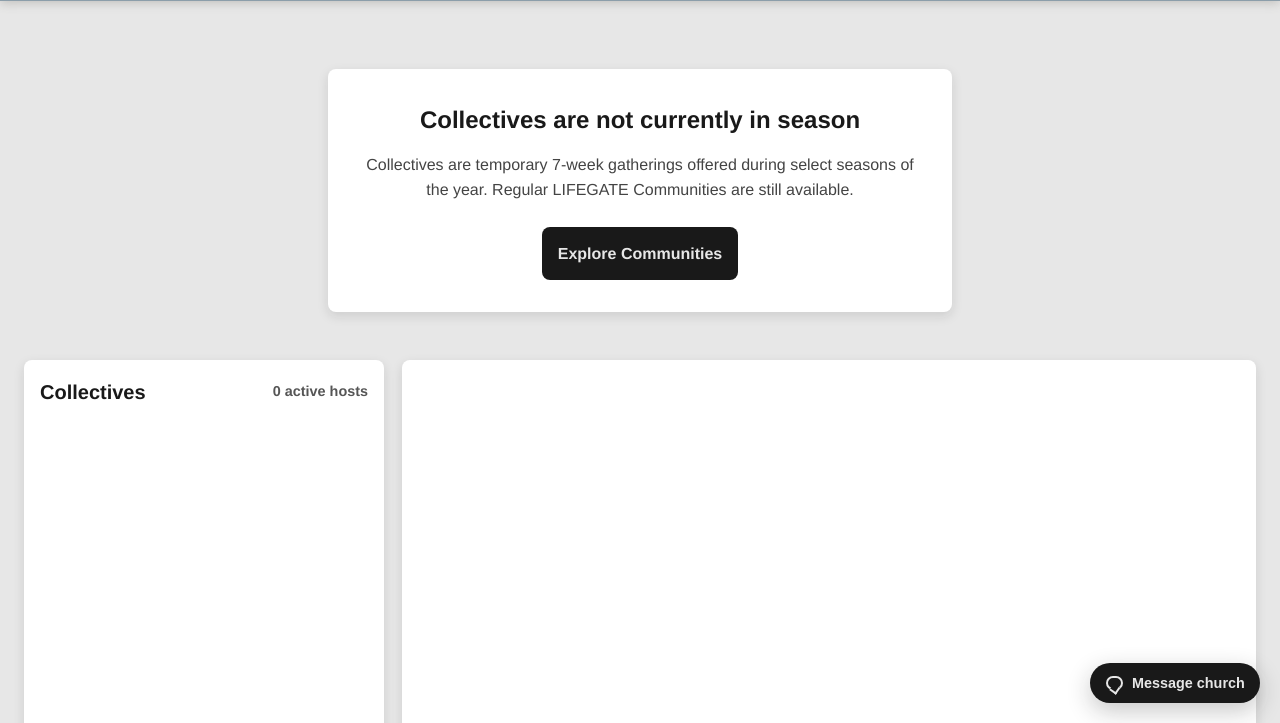
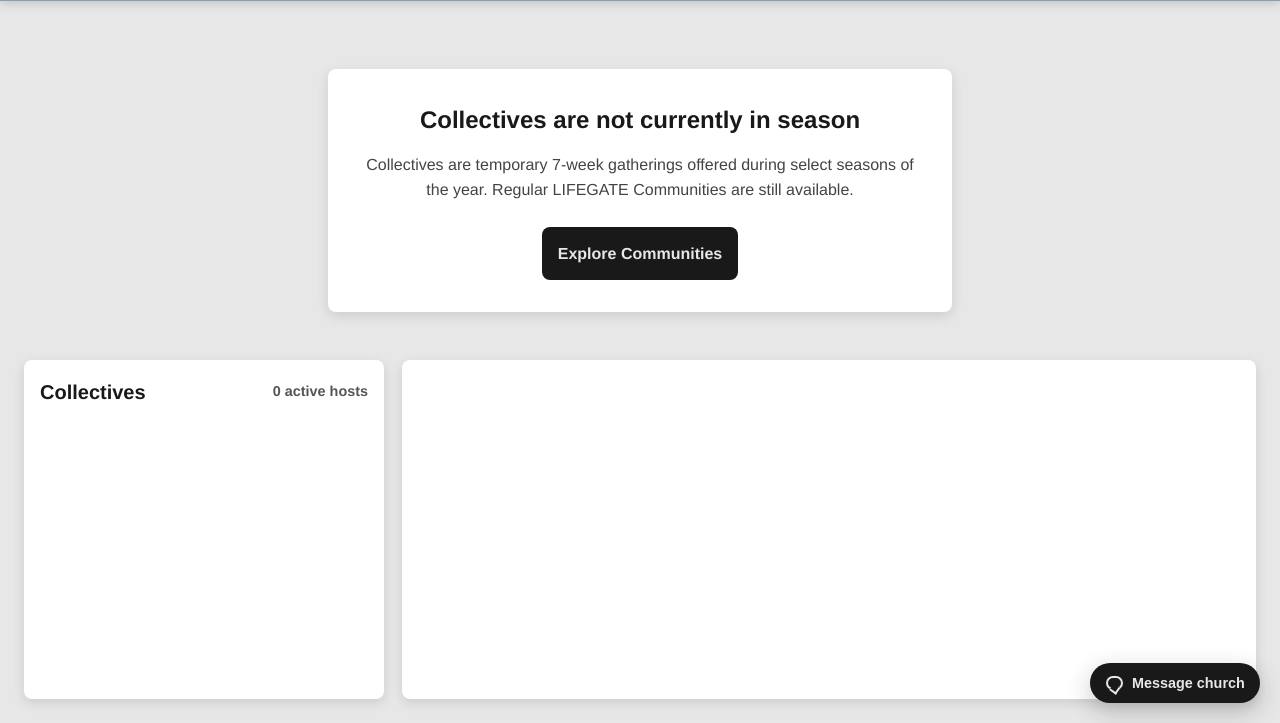
Before and after one commit to wantinglittle/lifegate_revised, a plain HTML site: page collectives/index.html in a window 1280 px wide. Shown: the part 77-800 px from the top of the page. Drawn offline with nearby package versions, Linux system fonts and the light colour scheme; some packages are replaced by stand-ins of ours; files that its build step writes are made by us from their sources; no server answers; a script that the page names is missing.

Commit message:
Fix collectives panel heights

```diff
--- a/collectives.css
+++ b/collectives.css
@@ -16,6 +16,7 @@
 }
 
 .collectives-main {
+  min-height: 0;
   padding: 1.25rem 0 1.5rem;
   width: 100%;
 }
@@ -52,6 +53,7 @@
 }
 
 .collectives-experience {
+  --collectives-panel-height: calc(100dvh - 170px);
   display: grid;
   gap: 18px;
   grid-template-columns: 360px minmax(0, 1fr);
@@ -68,11 +70,13 @@
 .collectives-map-panel {
   background: #fff;
   border-radius: 8px;
+  box-sizing: border-box;
   box-shadow: 0 4px 12px rgba(25, 25, 25, 0.12);
+  height: var(--collectives-panel-height);
+  max-height: var(--collectives-panel-height);
 }
 
 .collectives-list-panel {
-  max-height: calc(100vh - 170px);
   overflow-y: auto;
   padding: 1rem;
   scrollbar-color: var(--blue-color) transparent;
@@ -200,8 +204,6 @@
 }
 
 .collectives-map-panel {
-  height: calc(100vh - 170px);
-  min-height: 650px;
   overflow: hidden;
   position: sticky;
   top: 1rem;
@@ -210,6 +212,19 @@
 .collectives-map {
   height: 100%;
   width: 100%;
+}
+
+@media (min-width: 861px) {
+  .collectives-wrapper {
+    height: 100dvh;
+    overflow: hidden;
+  }
+
+  .collectives-experience {
+    --collectives-panel-height: 100%;
+    flex: 1 1 auto;
+    min-height: 0;
+  }
 }
 
 .collectives-message-bubble {
@@ -334,6 +349,7 @@
   }
 
   .collectives-experience {
+    --collectives-panel-height: min(70dvh, 560px);
     display: block;
     max-width: none;
     width: 100%;
@@ -372,6 +388,7 @@
   }
 
   .collectives-list-panel {
+    height: auto;
     max-height: none;
     padding: 1rem;
   }
@@ -387,7 +404,7 @@
   }
 
   .collectives-map-panel {
-    height: min(70vh, 560px);
+    height: var(--collectives-panel-height);
     min-height: 360px;
     position: static;
   }
```
